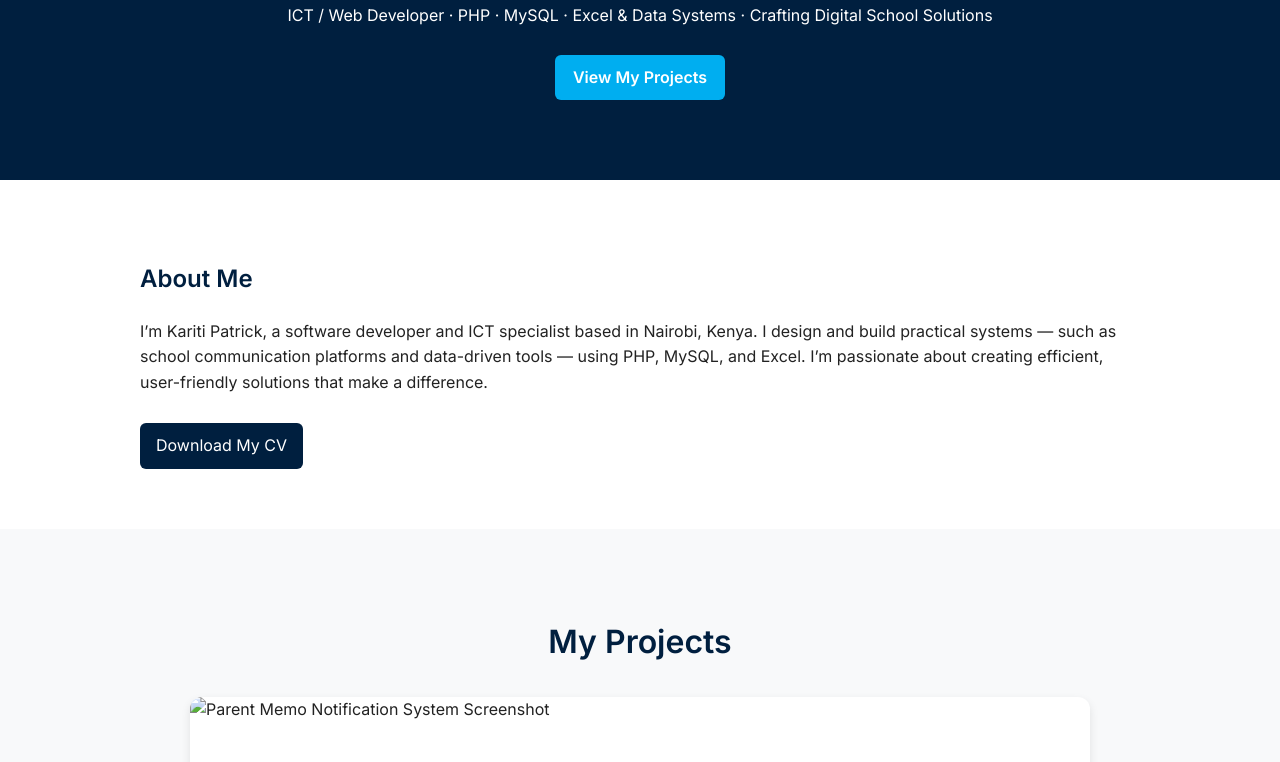
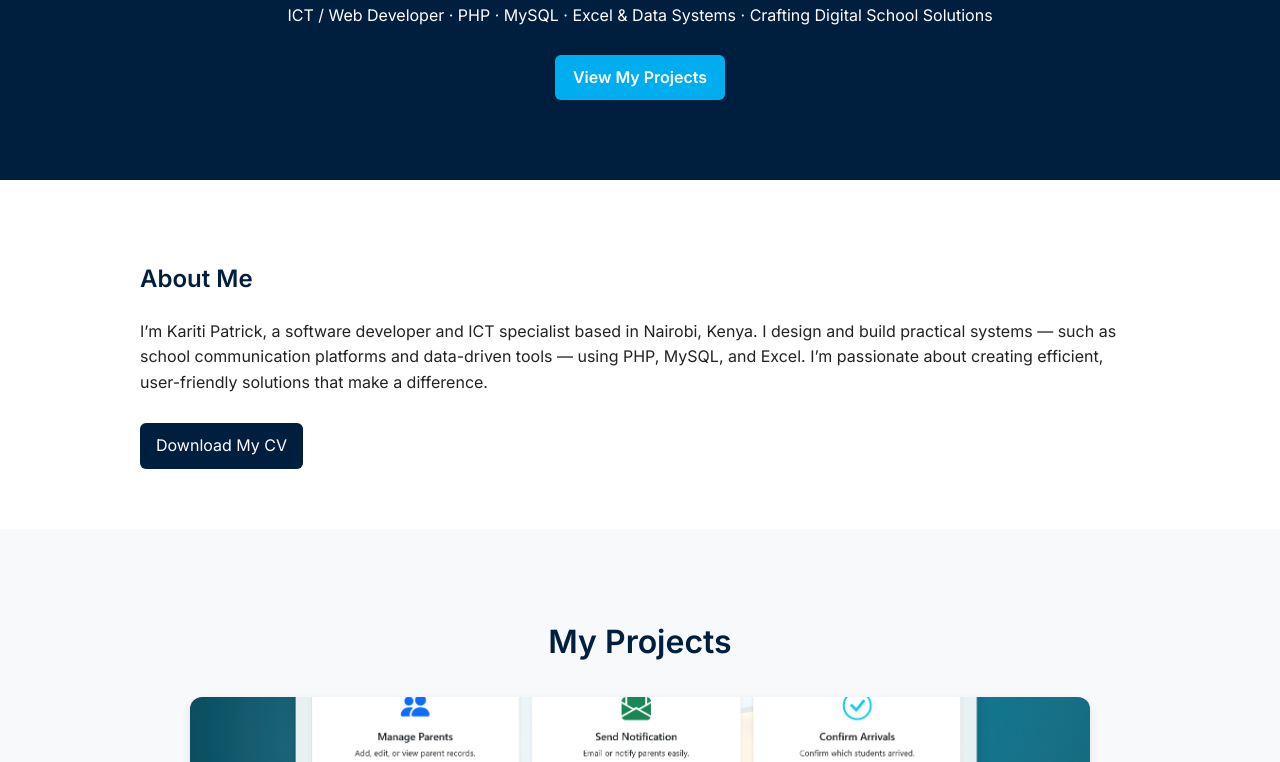
Before and after one commit to Ware-engineer/Kariti_Portfolio, a plain HTML site: page index.html in a window 1280 px wide. Shown: the part 155-917 px from the top of the page. Drawn offline with Linux system fonts and the light colour scheme.

Commit message:
Update index.html

```diff
--- a/index.html
+++ b/index.html
@@ -32,7 +32,7 @@
 
     <!-- Parent Memo Notification System -->
     <div class="project-card">
-      <img src="images/projects/parent_memo_placeholder.png" alt="Parent Memo Notification System Screenshot">
+      <img src="images/projects/parent_memo_placeholder.png/Screenshot 2025-10-28 at 16-57-32 Admin Dashboard.png" alt="Parent Memo Notification System Screenshot">
       <div class="project-info">
         <h3>Parent Memo Notification System</h3>
         <p>
```
